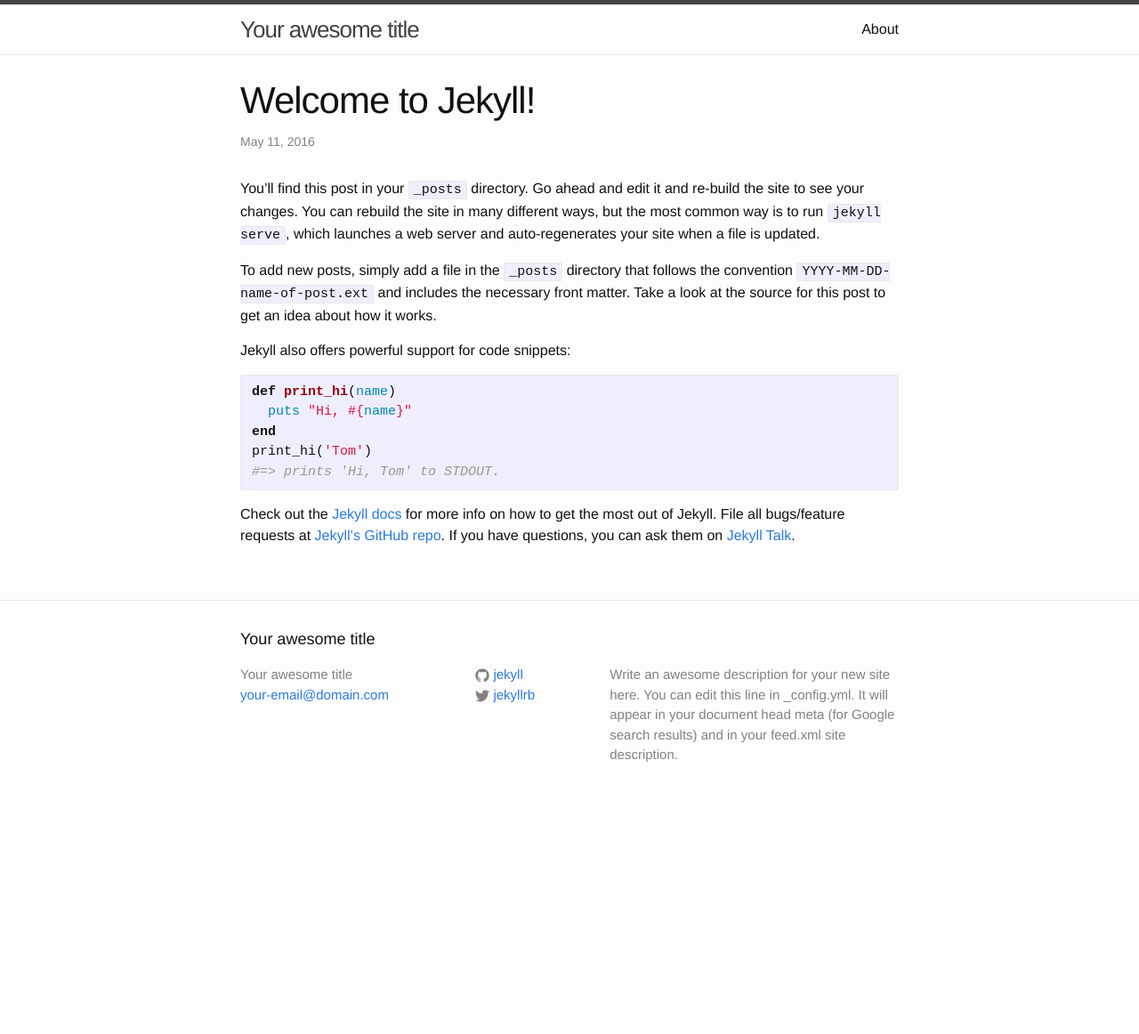
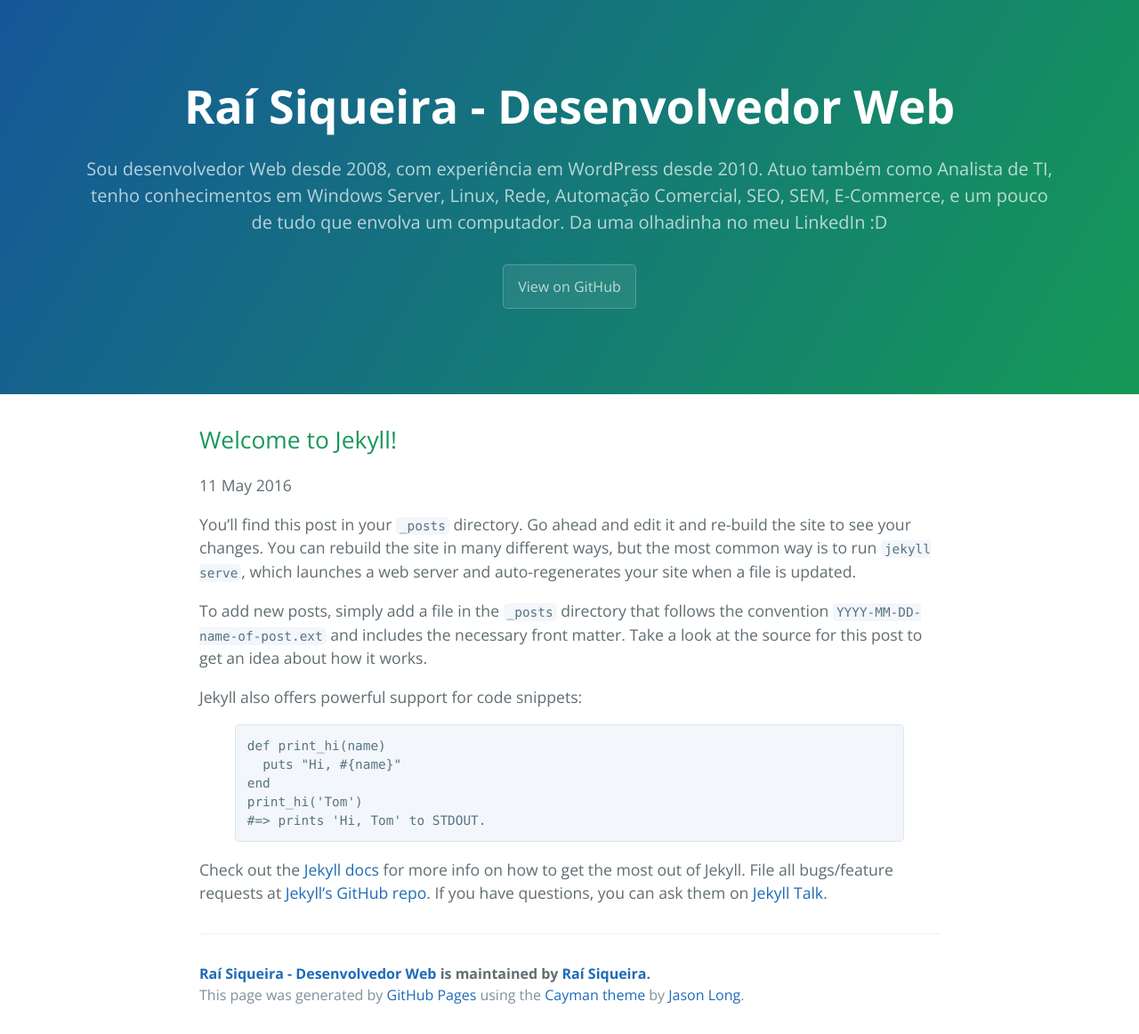
Before and after one commit to raisiqueira/raisiqueira.github.io, a Jekyll site: the page built from _posts/2016-05-11-welcome-to-jekyll.markdown, in a window 1280 px wide. Shown: the whole page at 89% size. Built offline with Jekyll 4.4.1, drawn with Linux system fonts in a browser that asks for light colours; before the commit the page ends 920 px from its top, so only the background shows below that.

Commit message:
theme changed

```diff
--- a/CNAME
+++ b/CNAME
@@ -1 +1 @@
-raisiqueira.com
+www.raisiqueira.com
--- a/_config.yml
+++ b/_config.yml
@@ -6,16 +6,25 @@
 # 'jekyll serve'. If you change this file, please restart the server process.
 
 # Site settings
-title: Your awesome title
-email: your-email@domain.com
-description: > # this means to ignore newlines until "baseurl:"
-  Write an awesome description for your new site here. You can edit this
-  line in _config.yml. It will appear in your document head meta (for
-  Google search results) and in your feed.xml site description.
-baseurl: "" # the subpath of your site, e.g. /blog
-url: "http://yourdomain.com" # the base hostname & protocol for your site
-twitter_username: jekyllrb
-github_username:  jekyll
+title: Raí Siqueira - Desenvolvedor Web
+email: contato@raisiqueira.com
+url: "http://raisiqueira.com" # the base hostname & protocol for your site
+twitter_username: rai_siqueira
+github_username:  raisiqueira
+
+tagline:      Sou desenvolvedor Web desde 2008, com experiência em WordPress desde 2010. Atuo também como Analista de TI, tenho conhecimentos em Windows Server, Linux, Rede, Automação Comercial, SEO, SEM, E-Commerce, e um pouco de tudo que envolva um computador. Da uma olhadinha no meu LinkedIn :D
+baseurl:      ""
+paginate:     1
+
+
+# About/contact
+author:
+  name:       Raí Siqueira
+  url:        http://raisiqueira.com
+
+# Gems
+gems:
+  - jekyll-paginate
 
 # Build settings
 markdown: kramdown
--- a/_includes/head.html
+++ b/_includes/head.html
@@ -1,12 +1,9 @@
 <head>
-  <meta charset="utf-8">
-  <meta http-equiv="X-UA-Compatible" content="IE=edge">
+  <meta charset="UTF-8">
+  <title>{{ site.title }}</title>
   <meta name="viewport" content="width=device-width, initial-scale=1">
-
-  <title>{% if page.title %}{{ page.title | escape }}{% else %}{{ site.title | escape }}{% endif %}</title>
-  <meta name="description" content="{% if page.excerpt %}{{ page.excerpt | strip_html | strip_newlines | truncate: 160 }}{% else %}{{ site.description }}{% endif %}">
-
-  <link rel="stylesheet" href="{{ "/css/main.css" | prepend: site.baseurl }}">
-  <link rel="canonical" href="{{ page.url | replace:'index.html','' | prepend: site.baseurl | prepend: site.url }}">
-  <link rel="alternate" type="application/rss+xml" title="{{ site.title }}" href="{{ "/feed.xml" | prepend: site.baseurl | prepend: site.url }}">
+  <meta name="theme-color" content="#157878">
+  <link rel="stylesheet" href="{{ site.baseurl }}/css/normalize.css">
+  <link href='https://fonts.googleapis.com/css?family=Open+Sans:400,700' rel='stylesheet' type='text/css'>
+  <link rel="stylesheet" href="{{ site.baseurl }}/css/cayman.css">
 </head>
--- /dev/null
+++ b/_includes/page-footer.html
@@ -0,0 +1,4 @@
+<footer class="site-footer">
+  <span class="site-footer-owner"><a href="{{ site.url }}">{{ site.title }}</a> is maintained by <a href="{{ site.author.url }}">{{ site.author.name }}</a>.</span>
+  <span class="site-footer-credits">This page was generated by <a href="https://pages.github.com">GitHub Pages</a> using the <a href="https://github.com/pietromenna/jekyll-cayman-theme">Cayman theme</a> by <a href="http://github.com/jasonlong">Jason Long</a>.</span>
+</footer>
--- /dev/null
+++ b/_includes/page-header.html
@@ -0,0 +1,5 @@
+<section class="page-header">
+  <h1 class="project-name">{{ site.title }}</h1>
+  <h2 class="project-tagline">{{ site.tagline }}</h2>
+  <a href="http://github.com/raisiqueira" class="btn">View on GitHub</a>
+</section>
--- a/_layouts/default.html
+++ b/_layouts/default.html
@@ -1,20 +1,18 @@
 <!DOCTYPE html>
-<html>
+<html lang="en-us">
 
   {% include head.html %}
 
   <body>
+    {% include page-header.html %}
 
-    {% include header.html %}
+    <section class="main-content">
 
-    <div class="page-content">
-      <div class="wrapper">
-        {{ content }}
-      </div>
-    </div>
+      {{ content }}
 
-    {% include footer.html %}
+      {% include page-footer.html %}
+
+    </section>
 
   </body>
-
 </html>
--- a/_layouts/post.html
+++ b/_layouts/post.html
@@ -1,15 +1,7 @@
 ---
 layout: default
 ---
-<article class="post" itemscope itemtype="http://schema.org/BlogPosting">
+<h2>{{ page.title }}</h2>
+<p class="meta">{{ page.date | date_to_string }}</p>
 
-  <header class="post-header">
-    <h1 class="post-title" itemprop="name headline">{{ page.title }}</h1>
-    <p class="post-meta"><time datetime="{{ page.date | date_to_xmlschema }}" itemprop="datePublished">{{ page.date | date: "%b %-d, %Y" }}</time>{% if page.author %} • <span itemprop="author" itemscope itemtype="http://schema.org/Person"><span itemprop="name">{{ page.author }}</span></span>{% endif %}</p>
-  </header>
-
-  <div class="post-content" itemprop="articleBody">
-    {{ content }}
-  </div>
-
-</article>
+{{ content }}
--- /dev/null
+++ b/css/cayman.css
@@ -0,0 +1,241 @@
+* {
+  box-sizing: border-box; }
+
+body {
+  padding: 0;
+  margin: 0;
+  font-family: "Open Sans", "Helvetica Neue", Helvetica, Arial, sans-serif;
+  font-size: 16px;
+  line-height: 1.5;
+  color: #606c71; }
+
+a {
+  color: #1e6bb8;
+  text-decoration: none; }
+  a:hover {
+    text-decoration: underline; }
+
+.btn {
+  display: inline-block;
+  margin-bottom: 1rem;
+  color: rgba(255, 255, 255, 0.7);
+  background-color: rgba(255, 255, 255, 0.08);
+  border-color: rgba(255, 255, 255, 0.2);
+  border-style: solid;
+  border-width: 1px;
+  border-radius: 0.3rem;
+  transition: color 0.2s, background-color 0.2s, border-color 0.2s; }
+  .btn:hover {
+    color: rgba(255, 255, 255, 0.8);
+    text-decoration: none;
+    background-color: rgba(255, 255, 255, 0.2);
+    border-color: rgba(255, 255, 255, 0.3); }
+  .btn + .btn {
+    margin-left: 1rem; }
+  @media screen and (min-width: 64em) {
+    .btn {
+      padding: 0.75rem 1rem; } }
+  @media screen and (min-width: 42em) and (max-width: 64em) {
+    .btn {
+      padding: 0.6rem 0.9rem;
+      font-size: 0.9rem; } }
+  @media screen and (max-width: 42em) {
+    .btn {
+      display: block;
+      width: 100%;
+      padding: 0.75rem;
+      font-size: 0.9rem; }
+      .btn + .btn {
+        margin-top: 1rem;
+        margin-left: 0; } }
+
+.page-header {
+  color: #fff;
+  text-align: center;
+  background-color: #159957;
+  background-image: linear-gradient(120deg, #155799, #159957); }
+  @media screen and (min-width: 64em) {
+    .page-header {
+      padding: 5rem 6rem; } }
+  @media screen and (min-width: 42em) and (max-width: 64em) {
+    .page-header {
+      padding: 3rem 4rem; } }
+  @media screen and (max-width: 42em) {
+    .page-header {
+      padding: 2rem 1rem; } }
+
+.project-name {
+  margin-top: 0;
+  margin-bottom: 0.1rem; }
+  @media screen and (min-width: 64em) {
+    .project-name {
+      font-size: 3.25rem; } }
+  @media screen and (min-width: 42em) and (max-width: 64em) {
+    .project-name {
+      font-size: 2.25rem; } }
+  @media screen and (max-width: 42em) {
+    .project-name {
+      font-size: 1.75rem; } }
+
+.project-tagline {
+  margin-bottom: 2rem;
+  font-weight: normal;
+  opacity: 0.7; }
+  @media screen and (min-width: 64em) {
+    .project-tagline {
+      font-size: 1.25rem; } }
+  @media screen and (min-width: 42em) and (max-width: 64em) {
+    .project-tagline {
+      font-size: 1.15rem; } }
+  @media screen and (max-width: 42em) {
+    .project-tagline {
+      font-size: 1rem; } }
+
+.main-content {
+  word-wrap: break-word; }
+  .main-content :first-child {
+    margin-top: 0; }
+  @media screen and (min-width: 64em) {
+    .main-content {
+      max-width: 64rem;
+      padding: 2rem 6rem;
+      margin: 0 auto;
+      font-size: 1.1rem; } }
+  @media screen and (min-width: 42em) and (max-width: 64em) {
+    .main-content {
+      padding: 2rem 4rem;
+      font-size: 1.1rem; } }
+  @media screen and (max-width: 42em) {
+    .main-content {
+      padding: 2rem 1rem;
+      font-size: 1rem; } }
+  .main-content img {
+    max-width: 100%; }
+  .main-content h1,
+  .main-content h2,
+  .main-content h3,
+  .main-content h4,
+  .main-content h5,
+  .main-content h6 {
+    margin-top: 2rem;
+    margin-bottom: 1rem;
+    font-weight: normal;
+    color: #159957; }
+  .main-content p {
+    margin-bottom: 1em; }
+  .main-content code {
+    padding: 2px 4px;
+    font-family: Consolas, "Liberation Mono", Menlo, Courier, monospace;
+    font-size: 0.9rem;
+    color: #567482;
+    background-color: #f3f6fa;
+    border-radius: 0.3rem; }
+  .main-content pre {
+    padding: 0.8rem;
+    margin-top: 0;
+    margin-bottom: 1rem;
+    font: 1rem Consolas, "Liberation Mono", Menlo, Courier, monospace;
+    color: #567482;
+    word-wrap: normal;
+    background-color: #f3f6fa;
+    border: solid 1px #dce6f0;
+    border-radius: 0.3rem; }
+    .main-content pre > code {
+      padding: 0;
+      margin: 0;
+      font-size: 0.9rem;
+      color: #567482;
+      word-break: normal;
+      white-space: pre;
+      background: transparent;
+      border: 0; }
+  .main-content .highlight {
+    margin-bottom: 1rem; }
+    .main-content .highlight pre {
+      margin-bottom: 0;
+      word-break: normal; }
+  .main-content .highlight pre,
+  .main-content pre {
+    padding: 0.8rem;
+    overflow: auto;
+    font-size: 0.9rem;
+    line-height: 1.45;
+    border-radius: 0.3rem;
+    -webkit-overflow-scrolling: touch; }
+  .main-content pre code,
+  .main-content pre tt {
+    display: inline;
+    max-width: initial;
+    padding: 0;
+    margin: 0;
+    overflow: initial;
+    line-height: inherit;
+    word-wrap: normal;
+    background-color: transparent;
+    border: 0; }
+    .main-content pre code:before, .main-content pre code:after,
+    .main-content pre tt:before,
+    .main-content pre tt:after {
+      content: normal; }
+  .main-content ul,
+  .main-content ol {
+    margin-top: 0; }
+  .main-content blockquote {
+    padding: 0 1rem;
+    margin-left: 0;
+    color: #819198;
+    border-left: 0.3rem solid #dce6f0; }
+    .main-content blockquote > :first-child {
+      margin-top: 0; }
+    .main-content blockquote > :last-child {
+      margin-bottom: 0; }
+  .main-content table {
+    display: block;
+    width: 100%;
+    overflow: auto;
+    word-break: normal;
+    word-break: keep-all;
+    -webkit-overflow-scrolling: touch; }
+    .main-content table th {
+      font-weight: bold; }
+    .main-content table th,
+    .main-content table td {
+      padding: 0.5rem 1rem;
+      border: 1px solid #e9ebec; }
+  .main-content dl {
+    padding: 0; }
+    .main-content dl dt {
+      padding: 0;
+      margin-top: 1rem;
+      font-size: 1rem;
+      font-weight: bold; }
+    .main-content dl dd {
+      padding: 0;
+      margin-bottom: 1rem; }
+  .main-content hr {
+    height: 2px;
+    padding: 0;
+    margin: 1rem 0;
+    background-color: #eff0f1;
+    border: 0; }
+
+.site-footer {
+  padding-top: 2rem;
+  margin-top: 2rem;
+  border-top: solid 1px #eff0f1; }
+  @media screen and (min-width: 64em) {
+    .site-footer {
+      font-size: 1rem; } }
+  @media screen and (min-width: 42em) and (max-width: 64em) {
+    .site-footer {
+      font-size: 1rem; } }
+  @media screen and (max-width: 42em) {
+    .site-footer {
+      font-size: 0.9rem; } }
+
+.site-footer-owner {
+  display: block;
+  font-weight: bold; }
+
+.site-footer-credits {
+  color: #819198; }
```
Also changed, not shown: _posts/2016-02-12-sample-content.markdown (added, +24 -0 lines), css/normalize.css (added).
